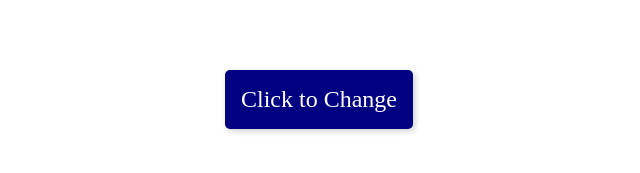
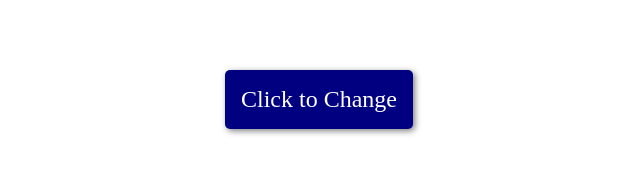
Before and after one commit to VOP1234/background_changer, a plain HTML site: page index.html in a window 1280 px wide. Shown: the part 301-474 px from the top of the page, 321-961 px from the left. Drawn offline with Linux system fonts and the light colour scheme.

Commit message:
Finished

```diff
--- a/styles.css
+++ b/styles.css
@@ -16,7 +16,17 @@ button {
   padding         : 1rem;
   font-family     : inherit;
   font-size       : 1.5rem;
-  box-shadow      : 2px 2px 6px rgba(0, 0, 0, 0.2);
+  box-shadow      : 2px 2px 6px rgba(0, 0, 0, 0.5);
   border-radius   : 5px;
   border          : none;
+  transition      : transform 0.1s linear;
 }
+
+button:focus {
+  outline: none;
+}
+
+button:active {
+  box-shadow: 0;
+  transform : translate(2px, 2px);
+}
```
